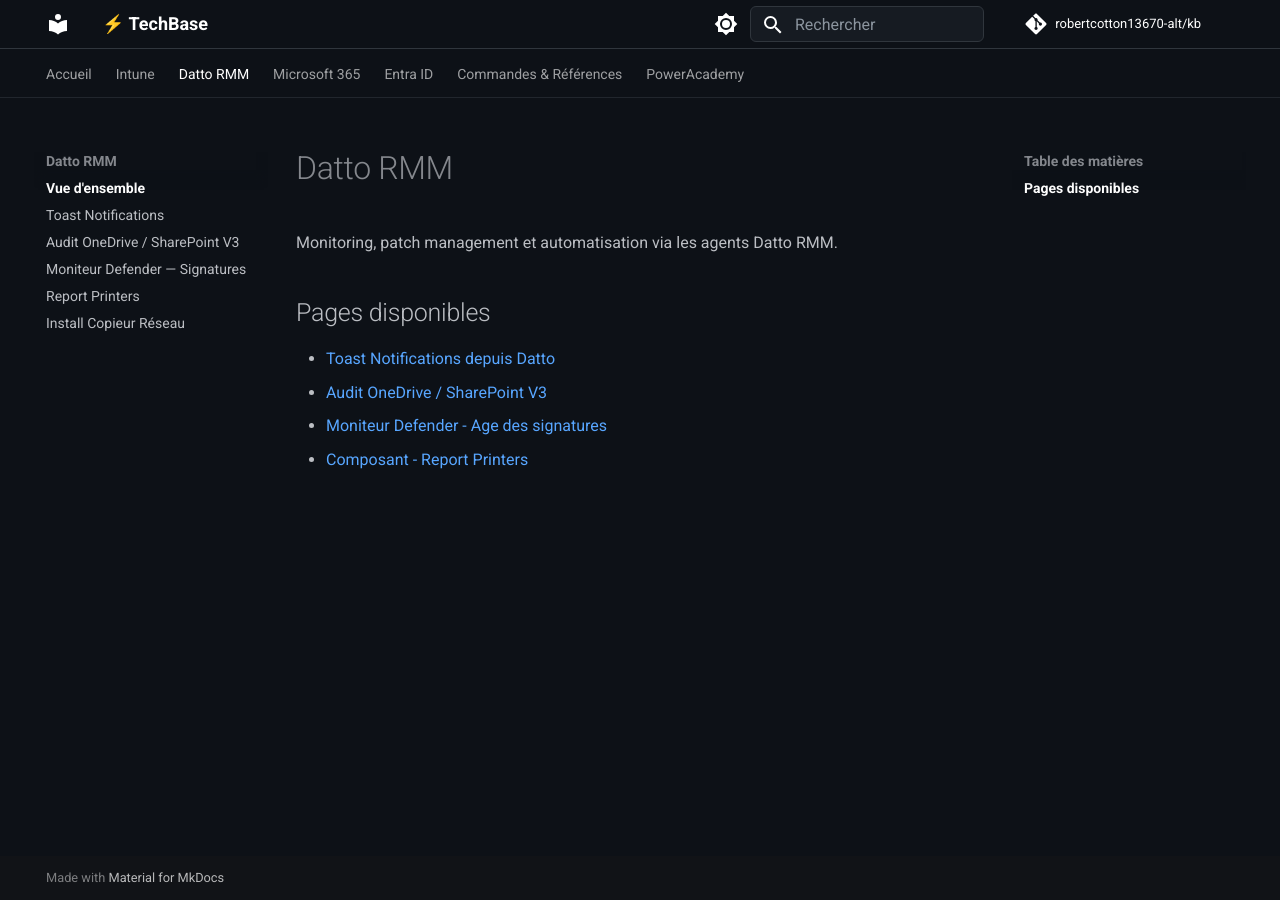
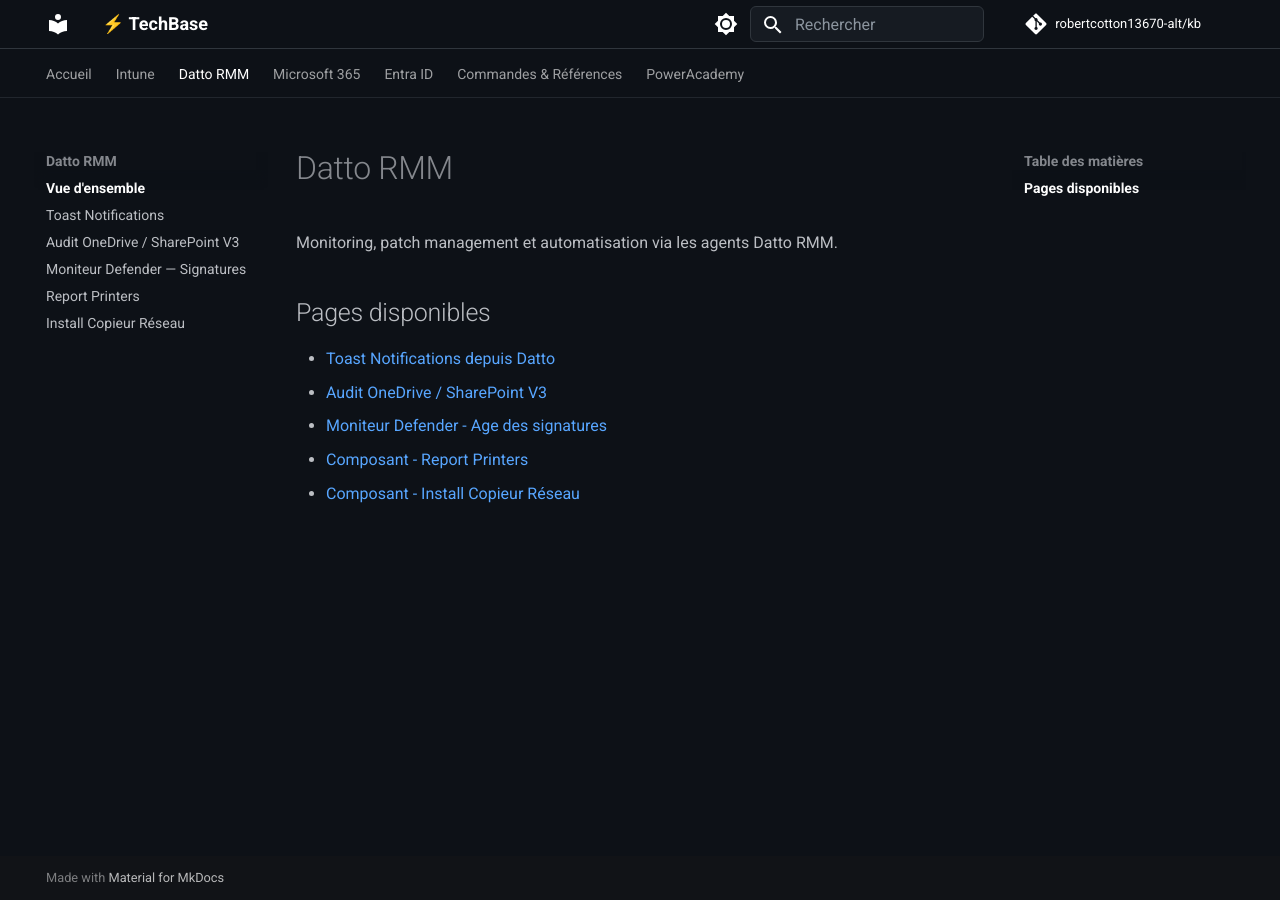
Before and after one commit to robertcotton13670-alt/kb, an MkDocs documentation site: the page built from docs/datto/index.md, in a window 1280 px wide. Built offline with MkDocs 1.6.1 and Material for MkDocs 9.7.7, drawn with Linux system fonts in a browser that asks for light colours; comment, search, counter and statistics services are not loaded.

Commit message:
docs(datto): add install-copieur to index
Co-Authored-By: Claude Sonnet 4.6 <noreply@anthropic.com>

```diff
--- a/docs/datto/index.md
+++ b/docs/datto/index.md
@@ -13,3 +13,4 @@ Monitoring, patch management et automatisation via les agents Datto RMM.
 - [Audit OneDrive / SharePoint V3](audit-onedrive-sharepoint-v3.md)
 - [Moniteur Defender - Age des signatures](defender-signature-age.md)
 - [Composant - Report Printers](report-printers.md)
+- [Composant - Install Copieur Réseau](install-copieur.md)
```
